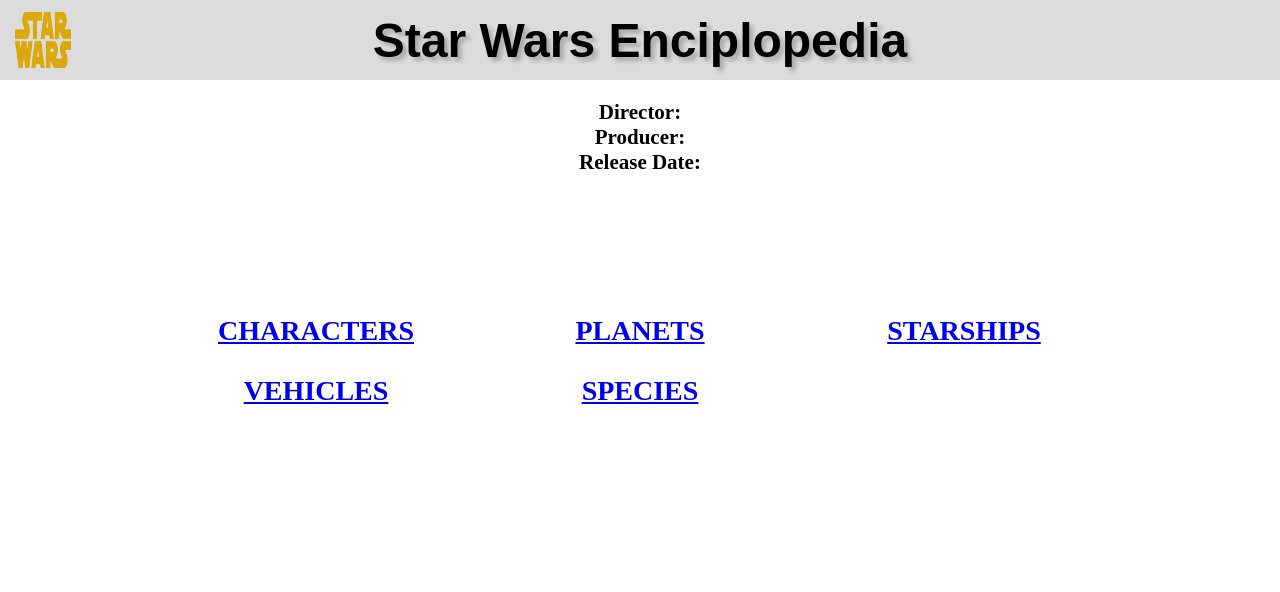
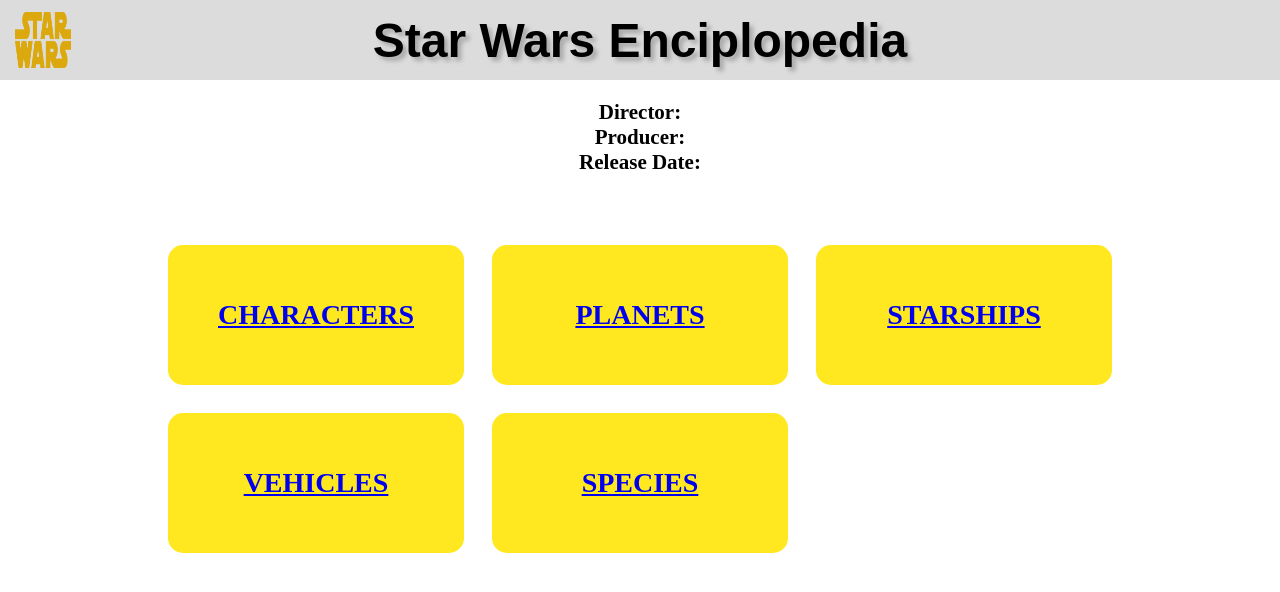
Before and after one commit to Luismatos19/starwarsApi, a React (Create React App) app: page /film in a window 1280 px wide. Shown: the top 592 px of the page. Built offline with nearby package versions, Linux system fonts and the light colour scheme; no server answers; a web font is replaced by a local one.

Commit message:
page films pronta

```diff
--- a/src/pages/Film.css
+++ b/src/pages/Film.css
@@ -5,5 +5,19 @@
   text-align: center;
 }
 
-.listas {
+.cards {
+  padding-top: 70px;
+  border-radius: 0.5rem;
+  justify-content: center;
+  text-align: center;
+  padding-bottom: 20px;
 }
+
+.card {
+  display: flex;
+  border-radius: 15px 15px 15px 15px;
+  background-color: #ffe81f;
+  height: 10rem;
+  align-items: center;
+  justify-content: space-around;
+}
--- a/src/pages/movie.js
+++ b/src/pages/movie.js
@@ -52,7 +52,7 @@
         </div>
         <div className="cards">
           <div className="card">
-            <a href="/characters">
+            <a href="/characters" className="click">
               <h1>CHARACTERS</h1>
             </a>
           </div>
```
